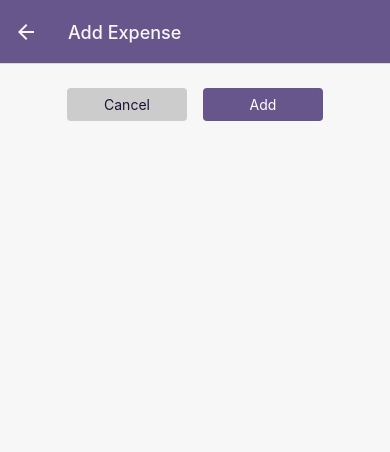
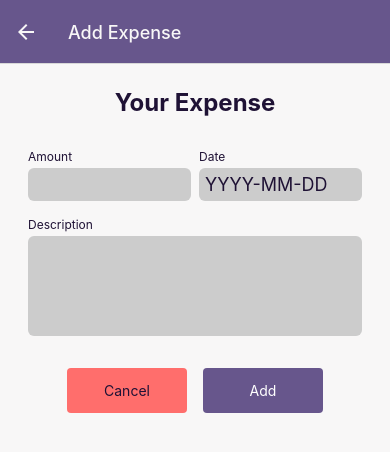
Before and after one commit to mickmaratta/react-native-expense-tracker, a React Native app: screen /ManageExpense in a window 390 px wide. Shown: the top 452 px of the page. Built offline with nearby package versions, Linux system fonts and the light colour scheme.

Commit message:
Added Submit fucntion on Expense Form

```diff
--- /dev/null
+++ b/components/ManageExpense/ExpenseForm.js
@@ -0,0 +1,112 @@
+import { StyleSheet, Text, TextInput, View } from "react-native";
+import React, { useState } from "react";
+import Input from "./Input";
+import { GlobalStyles } from "../../constants/styles";
+import Button from "../UI/Button";
+import { getFormattedDate } from "../../util/date";
+
+const ExpenseForm = ({onCancel, onSubmit, submitButtonLabel, defaultValues}) => {
+  const [inputValues, setInputValues] = useState({
+    amount: defaultValues ? defaultValues.amount.toString() : "",
+    date: defaultValues ? getFormattedDate(defaultValues.date) : "",
+    description: defaultValues ? defaultValues.description :  "",
+  });
+
+  console.log(inputValues);
+
+  function inputChangedHandler(inputIdentifier, enteredAmount) {
+    setInputValues((curInputValues) => {
+      return {
+        ...curInputValues,
+        [inputIdentifier]: enteredAmount,
+      };
+    });
+  }
+
+  function submitHandler() {
+    const expenseData = {
+      amount: +inputValues.amount,
+      date: new Date(inputValues.date).getTime(),
+      description: inputValues.description
+    };
+
+    onSubmit(expenseData);
+  }
+
+  return (
+    <View style={styles.formContainer}>
+      <Text style={styles.title}>Your Expense</Text>
+      <View style={styles.inputRow}>
+        <Input
+          label="Amount"
+          style={styles.rowInput}
+          value={inputValues.amount}
+          textInputConfig={{
+            keyboardType: "decimal-pad",
+            onChangeText: inputChangedHandler.bind(this, "amount"),
+          }}
+        />
+        <Input
+          label="Date"
+          style={styles.rowInput}
+          value={inputValues.date}
+          textInputConfig={{
+            placeholder: "YYYY-MM-DD",
+            keyboardType: "default",
+            maxLength: 10,
+            onChangeText: inputChangedHandler.bind(this, "date"),
+          }}
+        />
+      </View>
+      <Input
+        label="Description"
+        value={inputValues.description}
+        textInputConfig={{
+          multiline: true,
+          autoCorrect: false,
+          onChangeText: inputChangedHandler.bind(this, "description"),
+        }}
+      />
+      <View style={styles.buttonsContainer}>
+        <Button style={styles.button} mode="flat" onPress={onCancel}>
+          Cancel
+        </Button>
+        <Button style={styles.button} onPress={submitHandler}>
+          {submitButtonLabel}
+        </Button>
+      </View>
+    </View>
+  );
+};
+
+export default ExpenseForm;
+
+const styles = StyleSheet.create({
+  formContainer: {
+    marginBottom: 0,
+  },
+  title: {
+    fontSize: 24,
+    fontWeight: "bold",
+    color: GlobalStyles.colors.primary300,
+    marginBottom: 24,
+    textAlign: "center",
+  },
+  inputRow: {
+    flexDirection: "row",
+    justifyContent: "space-between",
+  },
+  rowInput: {
+    flex: 1,
+  },
+  buttonsContainer: {
+    flexDirection: "row",
+    justifyContent: "center",
+    alignItems: "center",
+    marginTop: 24,
+  },
+  button: {
+    minWidth: 120,
+    marginHorizontal: 8,
+  },
+});
--- a/components/ManageExpense/Input.js
+++ b/components/ManageExpense/Input.js
@@ -2,11 +2,18 @@ import { StyleSheet, Text, TextInput, View } from 'react-native'
 import React from 'react'
 import { GlobalStyles } from '../../constants/styles'
 
-const Input = ({label, textInputConfig}) => {
+const Input = ({label, style, textInputConfig}) => {
+
+  const inputStyles = [styles.input];
+
+  if (textInputConfig && textInputConfig.multiline) {
+    inputStyles.push(styles.inputMultiline)
+  };
+
   return (
-    <View style={styles.inputContainer}>
+    <View style={[styles.inputContainer, style]}>
       <Text style={styles.label}>{label}</Text>
-      <TextInput {...textInputConfig} />
+      <TextInput style={inputStyles} {...textInputConfig} />
     </View>
   )
 }
@@ -16,7 +23,7 @@ export default Input
 const styles = StyleSheet.create({
     inputContainer: {
         marginHorizontal: 4,
-        marginVertical: 16,
+        marginVertical: 8,
     },
     label: {
         fontSize: 12,
@@ -24,6 +31,14 @@ const styles = StyleSheet.create({
         marginBottom: 4
     },
     input: {
-        backgroundColor: CLo
+        backgroundColor: GlobalStyles.colors.neutral500,
+        color: GlobalStyles.colors.primary300,
+        padding: 6,
+        borderRadius: 6,
+        fontSize: 18,
     },
+    inputMultiline: {
+      minHeight: 100,
+      textAlignVerticall: 'top',
+    }
 })
--- a/components/UI/Button.js
+++ b/components/UI/Button.js
@@ -19,11 +19,11 @@ export default Button
 const styles = StyleSheet.create({
     button: {
         borderRadius: 4,
-        padding: 8,
+        padding: 14,
         backgroundColor: GlobalStyles.colors.primary500
     },
     flat: {
-        backgroundColor: GlobalStyles.colors.neutral500
+        backgroundColor: GlobalStyles.colors.accent500
     },
     buttonText: {
         color: 'white',
--- a/screens/ManageExpenseScreen.js
+++ b/screens/ManageExpenseScreen.js
@@ -3,17 +3,23 @@ import React, { useLayoutEffect } from "react";
 import IconButton from "../components/UI/IconButton";
 import { GlobalStyles } from "../constants/styles";
 import Button from "../components/UI/Button";
-import { useDispatch } from "react-redux";
+import { useDispatch, useSelector } from "react-redux";
 import {
   addExpense,
+  allExpenses,
   deleteExpense,
   updateExpense,
 } from "../redux/expensesSlice";
+import ExpenseForm from "../components/ManageExpense/ExpenseForm";
 
 const ManageExpenseScreen = ({ route, navigation }) => {
   const editedExpenseId = route.params?.expenseId;
   const isEditing = !!editedExpenseId;
   const dispatch = useDispatch();
+
+  const selectedExpense = useSelector(allExpenses).find(
+    (expense) => expense.id === editedExpenseId
+  );
 
   useLayoutEffect(() => {
     navigation.setOptions({
@@ -30,36 +36,31 @@ const ManageExpenseScreen = ({ route, navigation }) => {
     navigation.goBack();
   }
 
-  function confirmHandler() {
+  function confirmHandler(expenseData) {
     if (isEditing) {
-      dispatch(updateExpense({
-        id: editedExpenseId,
-        description: "Test Update",
-        amount: 19.99,
-        date: new Date("2022-12-25").getTime(),
-      }));
-    } else {
       dispatch(
-        addExpense({
-          description: "Test",
-          amount: 19.99,
-          date: new Date("2022-12-25").getTime(),
+        updateExpense({
+          id: editedExpenseId,
+          description: expenseData.description,
+          amount: expenseData.amount,
+          date: expenseData.date,
         })
       );
+    } else {
+      dispatch(addExpense(expenseData));
     }
     navigation.goBack();
   }
 
   return (
     <View style={styles.container}>
-      <View style={styles.buttonsContainer}>
-        <Button style={styles.button} mode="flat" onPress={cancelHandler}>
-          Cancel
-        </Button>
-        <Button style={styles.button} onPress={confirmHandler}>
-          {isEditing ? "Update" : "Add"}
-        </Button>
-      </View>
+      <ExpenseForm
+        onCancel={cancelHandler}
+        submitButtonLabel={isEditing ? "Update" : "Add"}
+        onSubmit={confirmHandler}
+        defaultValues={selectedExpense}
+      />
+
       {isEditing && (
         <View style={styles.deleteContainer}>
           <IconButton
@@ -82,15 +83,7 @@ const styles = StyleSheet.create({
     padding: 24,
     backgroundColor: GlobalStyles.colors.neutral100,
   },
-  buttonsContainer: {
-    flexDirection: "row",
-    justifyContent: "center",
-    alignItems: "center",
-  },
-  button: {
-    minWidth: 120,
-    marginHorizontal: 8,
-  },
+
   deleteContainer: {
     marginTop: 16,
     paddingTop: 16,
```
Also changed, not shown: screens/AllExpensesScreen.js (+7 -1 lines), screens/RecentExpensesScreen.js (+15 -12 lines).
